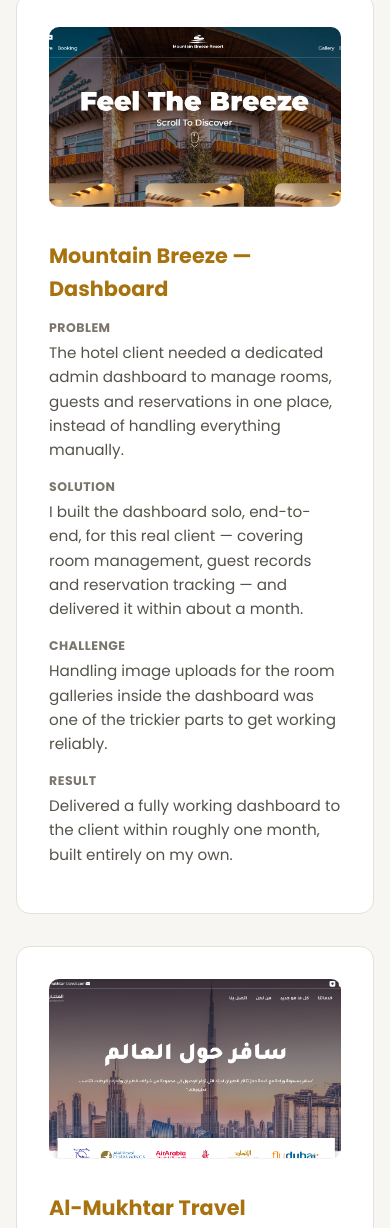
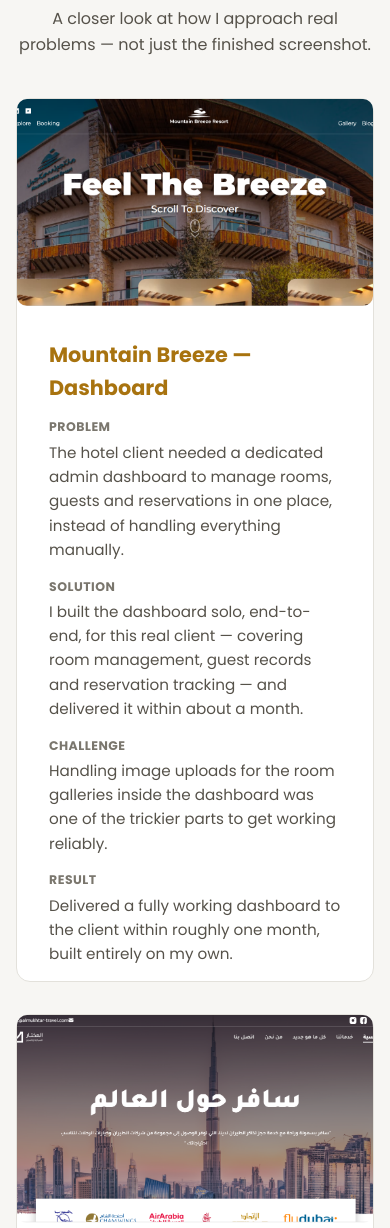
Before and after one commit to ramamalali/Rama-s-Portofolio, a plain HTML site: page index.html in a window 390 px wide. Shown: the part 5079-6307 px from the top of the page. Drawn offline with nearby package versions, Linux system fonts and the light colour scheme.

Commit message:
responsive

```diff
--- a/assets/css/style.css
+++ b/assets/css/style.css
@@ -41,7 +41,9 @@
   background-color: var(--bg);
   color: var(--text);
   line-height: 1.6;
-  transition: background-color 0.3s ease, color 0.3s ease;
+  transition:
+    background-color 0.3s ease,
+    color 0.3s ease;
 }
 
 .star {
@@ -234,8 +236,13 @@
   animation: pulse-dot 1.6s infinite;
 }
 @keyframes pulse-dot {
-  0%, 100% { opacity: 1; }
-  50% { opacity: 0.4; }
+  0%,
+  100% {
+    opacity: 1;
+  }
+  50% {
+    opacity: 0.4;
+  }
 }
 
 .hero-title {
@@ -460,7 +467,9 @@
   height: 12px;
   border-radius: 50%;
   background: var(--accent);
-  box-shadow: 0 0 0 4px var(--bg), 0 0 0 5px var(--border);
+  box-shadow:
+    0 0 0 4px var(--bg),
+    0 0 0 5px var(--border);
 }
 .timeline-date {
   color: var(--accent);
@@ -498,7 +507,9 @@
   display: flex;
   gap: 0.9rem;
   align-items: flex-start;
-  transition: transform 0.3s ease, box-shadow 0.3s ease;
+  transition:
+    transform 0.3s ease,
+    box-shadow 0.3s ease;
 }
 .cert-card:hover {
   transform: translateY(-4px);
@@ -533,17 +544,19 @@
   background: var(--surface);
   border: 1px solid var(--border);
   border-radius: 14px;
-  padding: 2rem;
   display: grid;
   grid-template-columns: 1fr 1fr;
   gap: 2rem;
 }
-.case-study-card img {
+.case-study-img img {
   width: 100%;
   height: 100%;
   min-height: 200px;
   object-fit: cover;
   border-radius: 10px;
+}
+.case-study-body  {
+padding-inline: 2rem;
 }
 .case-study-body h3 {
   color: var(--accent);
@@ -569,9 +582,7 @@
   .case-study-card {
     grid-template-columns: 1fr;
   }
-  .case-study-card img {
-    min-height: 180px;
-  }
+
 }
 
 /* Projects */
@@ -639,6 +650,7 @@
   width: 100%;
   aspect-ratio: 2 / 1;
   overflow: hidden;
+
 }
 
 .project-img-wrapper img {
@@ -760,6 +772,10 @@
     max-width: 480px;
     margin: 0 auto;
   }
+  .project-img-wrapper {
+
+    height: 191px;
+}
 }
 
 /* Contact */
@@ -781,6 +797,7 @@
   display: flex;
   flex-wrap: wrap;
   justify-content: center;
+  align-items: center;
   gap: 1.5rem;
   margin-top: 1rem;
   font-size: 1.3rem;
@@ -830,9 +847,8 @@
 /* Responsive */
 @media (max-width: 768px) {
   section {
-  padding: 4rem 1rem;
-
-}
+    padding: 4rem 1rem;
+  }
   .hero-title {
     font-size: 2rem;
   }
--- a/index.html
+++ b/index.html
@@ -524,7 +524,8 @@
       <p class="section-subtitle">A closer look at how I approach real problems — not just the finished screenshot.</p>
       <div class="case-study-grid">
         <div class="case-study-card">
-          <img src="./assets/Images/mountain.png" alt="Mountain Breeze Dashboard case study" loading="lazy" />
+          <div class="case-study-img">
+          <img src="./assets/Images/mountain.png" alt="Mountain Breeze Dashboard case study" loading="lazy" /></div>
           <div class="case-study-body">
             <h3>Mountain Breeze — Dashboard</h3>
             <div class="case-study-row">
@@ -547,7 +548,8 @@
         </div>
 
         <div class="case-study-card">
-          <img src="./assets/Images/almukhtar.png" alt="Al-Mukhtar Travel case study" loading="lazy" />
+           <div class="case-study-img">
+          <img src="./assets/Images/almukhtar.png" alt="Al-Mukhtar Travel case study" loading="lazy" /></div>
           <div class="case-study-body">
             <h3>Al-Mukhtar Travel</h3>
             <div class="case-study-row">
@@ -678,7 +680,7 @@
       <div class="socials">
           <a
         href="mailto:rama.muhammed.alali@gmail.com"
-        class="btn btn-primary contact-email-btn"
+        class="fab fa-email"
       >
         <i class="fas fa-envelope"></i>
       </a>
```
